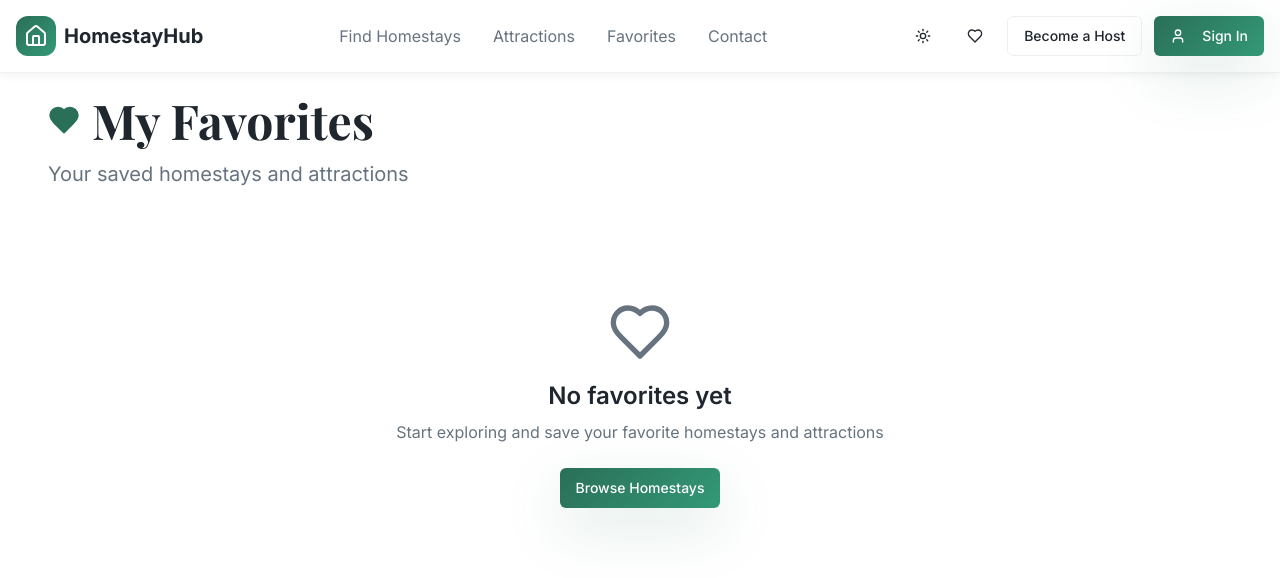
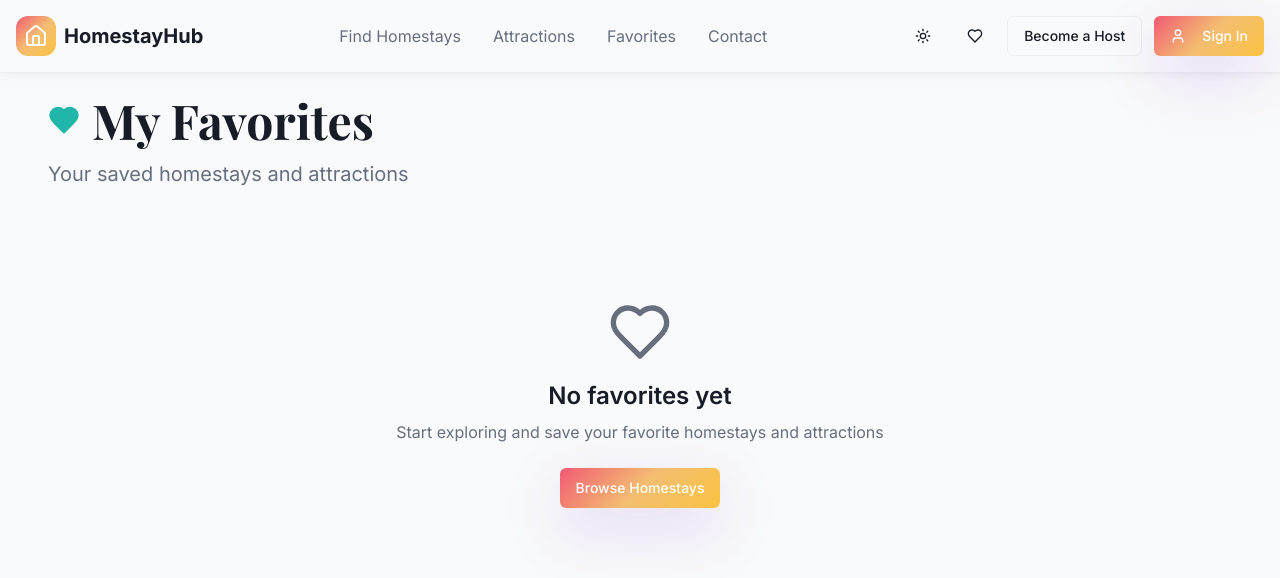
Before and after one commit to 2400031888-shudhanshu/homestayhubteamsak, a React (Vite) app: page /favorites in a window 1280 px wide. Shown: the top 578 px of the page. Built offline with nearby package versions, Linux system fonts and the light colour scheme; the HTML template or start-up script is replaced by a standard one.

Commit message:
Reverted to commit 0ca438ab6bf046c03198f792c6e48f763e4b5d1e

```diff
--- a/src/index.css
+++ b/src/index.css
@@ -2,80 +2,80 @@
 @tailwind components;
 @tailwind utilities;
 
-/* Homestay Finder Design System - Clean, professional green theme */
+/* Travel & Homestay Design System - Dreamy, wanderlust-inspired */
 
 @layer base {
   :root {
-    /* Base colors - clean whites */
-    --background: 0 0% 100%;
-    --foreground: 210 20% 15%;
+    /* Base colors - cool cream tones */
+    --background: 220 20% 98%;
+    --foreground: 220 25% 12%;
 
-    /* Card system */
+    /* Card system - clean and airy */
     --card: 0 0% 100%;
-    --card-foreground: 210 20% 15%;
+    --card-foreground: 220 25% 12%;
 
     /* Popover system */
     --popover: 0 0% 100%;
-    --popover-foreground: 210 20% 15%;
+    --popover-foreground: 220 25% 12%;
 
-    /* Primary - forest green */
-    --primary: 160 45% 30%;
+    /* Primary - dreamy teal for exploration */
+    --primary: 175 70% 42%;
     --primary-foreground: 0 0% 100%;
-    --primary-glow: 160 50% 40%;
+    --primary-glow: 165 75% 55%;
 
-    /* Secondary - soft sage */
-    --secondary: 150 15% 93%;
-    --secondary-foreground: 160 30% 25%;
+    /* Secondary - soft lavender for magic */
+    --secondary: 270 60% 92%;
+    --secondary-foreground: 270 40% 30%;
 
-    /* Muted tones */
-    --muted: 210 10% 95%;
-    --muted-foreground: 210 10% 45%;
+    /* Muted tones - misty grays */
+    --muted: 220 20% 94%;
+    --muted-foreground: 220 10% 45%;
 
-    /* Accent - teal green */
-    --accent: 160 35% 90%;
-    --accent-foreground: 160 45% 25%;
+    /* Accent - sunset rose */
+    --accent: 350 70% 75%;
+    --accent-foreground: 350 40% 25%;
 
     /* Destructive */
     --destructive: 0 84% 60%;
     --destructive-foreground: 0 0% 100%;
 
-    /* Borders and inputs */
-    --border: 210 15% 90%;
-    --input: 210 15% 94%;
-    --ring: 160 45% 30%;
+    /* Borders and inputs - subtle */
+    --border: 220 15% 90%;
+    --input: 220 15% 94%;
+    --ring: 175 70% 42%;
 
-    /* Custom theme tokens */
-    --adventure: 160 45% 30%;
-    --adventure-light: 160 40% 45%;
-    --adventure-dark: 160 50% 22%;
-    --trust: 160 45% 30%;
-    --trust-light: 160 40% 45%;
-    --nature: 155 45% 38%;
-    --nature-light: 155 35% 55%;
-    --warmth: 35 70% 55%;
-    --warmth-light: 35 65% 70%;
-    --gold: 42 80% 55%;
-    --coral: 16 80% 60%;
+    /* Custom travel theme tokens - Dreamy palette */
+    --adventure: 350 85% 65%;
+    --adventure-light: 350 90% 75%;
+    --adventure-dark: 350 80% 50%;
+    --trust: 175 70% 42%;
+    --trust-light: 165 75% 55%;
+    --nature: 155 55% 48%;
+    --nature-light: 155 50% 65%;
+    --warmth: 35 85% 70%;
+    --warmth-light: 35 80% 82%;
+    --gold: 42 95% 62%;
+    --coral: 16 100% 68%;
 
-    /* Gradients */
-    --gradient-sunset: linear-gradient(135deg, hsl(160 45% 30%), hsl(160 50% 40%));
-    --gradient-ocean: linear-gradient(135deg, hsl(160 45% 30%), hsl(180 40% 40%));
-    --gradient-hero: linear-gradient(to right, hsl(210 20% 10% / 0.7), hsl(210 20% 10% / 0.3), transparent);
-    --gradient-nature: linear-gradient(135deg, hsl(155 45% 38%), hsl(160 40% 45%));
-    --gradient-premium: linear-gradient(135deg, hsl(160 45% 30%), hsl(155 45% 38%));
-    --gradient-card: linear-gradient(145deg, hsl(0 0% 100%), hsl(150 10% 98%));
-    --gradient-mesh: radial-gradient(ellipse at top left, hsl(160 45% 30% / 0.06), transparent 50%), radial-gradient(ellipse at bottom right, hsl(155 45% 38% / 0.06), transparent 50%);
+    /* Premium Gradients - Dreamy vibes */
+    --gradient-sunset: linear-gradient(135deg, hsl(350 85% 65%), hsl(35 85% 70%), hsl(42 95% 62%));
+    --gradient-ocean: linear-gradient(135deg, hsl(175 70% 42%), hsl(195 75% 55%), hsl(220 65% 70%));
+    --gradient-hero: linear-gradient(135deg, hsl(270 50% 35% / 0.85), hsl(350 70% 55% / 0.7), hsl(35 85% 60% / 0.5));
+    --gradient-nature: linear-gradient(135deg, hsl(155 55% 48%), hsl(175 60% 52%));
+    --gradient-premium: linear-gradient(135deg, hsl(270 60% 65%), hsl(350 70% 70%));
+    --gradient-card: linear-gradient(145deg, hsl(0 0% 100%), hsl(220 20% 98%));
+    --gradient-mesh: radial-gradient(ellipse at top left, hsl(350 85% 65% / 0.12), transparent 50%), radial-gradient(ellipse at bottom right, hsl(175 70% 42% / 0.12), transparent 50%);
 
-    /* Shadows */
-    --shadow-soft: 0 4px 20px hsl(210 20% 15% / 0.08);
-    --shadow-warm: 0 8px 30px hsl(160 45% 30% / 0.12);
-    --shadow-card: 0 2px 10px hsl(210 20% 15% / 0.06);
-    --shadow-premium: 0 20px 60px hsl(160 45% 30% / 0.15);
-    --shadow-floating: 0 10px 40px hsl(160 45% 30% / 0.1);
-    --shadow-glow: 0 0 40px hsl(160 45% 30% / 0.2);
+    /* Advanced Shadows */
+    --shadow-soft: 0 4px 20px hsl(350 85% 65% / 0.12);
+    --shadow-warm: 0 8px 30px hsl(35 85% 70% / 0.25);
+    --shadow-card: 0 2px 10px hsl(220 25% 12% / 0.06);
+    --shadow-premium: 0 20px 60px hsl(270 60% 50% / 0.18);
+    --shadow-floating: 0 10px 40px hsl(175 70% 42% / 0.15);
+    --shadow-glow: 0 0 40px hsl(350 85% 65% / 0.35);
     --shadow-inner: inset 0 2px 4px hsl(0 0% 0% / 0.05);
 
-    /* Animations */
+    /* Enhanced Animations */
     --transition-smooth: all 0.3s cubic-bezier(0.4, 0, 0.2, 1);
     --transition-bounce: all 0.4s cubic-bezier(0.68, -0.55, 0.265, 1.55);
     --transition-spring: all 0.5s cubic-bezier(0.175, 0.885, 0.32, 1.275);
@@ -89,78 +89,90 @@
     --radius: 0.5rem;
 
     --sidebar-background: 0 0% 98%;
+
     --sidebar-foreground: 240 5.3% 26.1%;
+
     --sidebar-primary: 240 5.9% 10%;
+
     --sidebar-primary-foreground: 0 0% 98%;
+
     --sidebar-accent: 240 4.8% 95.9%;
+
     --sidebar-accent-foreground: 240 5.9% 10%;
+
     --sidebar-border: 220 13% 91%;
+
     --sidebar-ring: 217.2 91.2% 59.8%;
   }
 
   .dark {
-    --background: 210 20% 8%;
-    --foreground: 150 15% 95%;
+    /* Dark theme - mystical night mode */
+    --background: 240 20% 8%;
+    --foreground: 220 20% 96%;
 
-    --card: 210 18% 12%;
-    --card-foreground: 150 15% 95%;
+    --card: 240 18% 12%;
+    --card-foreground: 220 20% 96%;
 
-    --popover: 210 18% 12%;
-    --popover-foreground: 150 15% 95%;
+    --popover: 240 18% 12%;
+    --popover-foreground: 220 20% 96%;
 
-    --primary: 160 50% 45%;
+    --primary: 175 70% 50%;
     --primary-foreground: 0 0% 100%;
-    --primary-glow: 160 55% 55%;
+    --primary-glow: 165 75% 60%;
 
-    --secondary: 160 20% 18%;
-    --secondary-foreground: 150 30% 85%;
+    --secondary: 270 40% 25%;
+    --secondary-foreground: 270 60% 90%;
 
-    --muted: 210 18% 18%;
-    --muted-foreground: 210 10% 60%;
+    --muted: 240 18% 18%;
+    --muted-foreground: 220 10% 60%;
 
-    --accent: 160 30% 20%;
-    --accent-foreground: 160 40% 85%;
+    --accent: 350 60% 50%;
+    --accent-foreground: 350 80% 95%;
 
     --destructive: 0 84% 60%;
     --destructive-foreground: 0 0% 100%;
 
-    --border: 210 15% 22%;
-    --input: 210 15% 20%;
-    --ring: 160 50% 45%;
+    --border: 240 15% 22%;
+    --input: 240 15% 20%;
+    --ring: 175 70% 50%;
 
-    --adventure: 160 50% 45%;
-    --adventure-light: 160 45% 55%;
-    --trust: 160 50% 45%;
-    --trust-light: 160 45% 55%;
-    --nature: 155 45% 45%;
-    --warmth: 35 70% 50%;
-    --gold: 42 80% 52%;
-    --coral: 16 80% 58%;
+    /* Dark mode custom tokens */
+    --adventure: 350 85% 60%;
+    --adventure-light: 350 90% 70%;
+    --trust: 175 70% 50%;
+    --trust-light: 165 75% 60%;
+    --nature: 155 55% 50%;
+    --warmth: 35 80% 55%;
+    --gold: 42 95% 58%;
+    --coral: 16 100% 65%;
 
-    --gradient-sunset: linear-gradient(135deg, hsl(160 50% 35%), hsl(160 55% 45%));
-    --gradient-ocean: linear-gradient(135deg, hsl(160 50% 35%), hsl(180 45% 40%));
-    --gradient-hero: linear-gradient(to right, hsl(210 20% 5% / 0.85), hsl(210 20% 5% / 0.5), transparent);
-    --gradient-nature: linear-gradient(135deg, hsl(155 45% 38%), hsl(160 45% 45%));
-    --gradient-premium: linear-gradient(135deg, hsl(160 50% 35%), hsl(155 45% 40%));
-    --gradient-card: linear-gradient(145deg, hsl(210 18% 12%), hsl(210 18% 16%));
-    --gradient-mesh: radial-gradient(ellipse at top left, hsl(160 50% 35% / 0.12), transparent 50%), radial-gradient(ellipse at bottom right, hsl(155 45% 40% / 0.12), transparent 50%);
+    /* Dark mode gradients */
+    --gradient-sunset: linear-gradient(135deg, hsl(350 85% 55%), hsl(35 80% 55%), hsl(42 90% 55%));
+    --gradient-ocean: linear-gradient(135deg, hsl(175 70% 40%), hsl(195 70% 50%), hsl(220 60% 60%));
+    --gradient-hero: linear-gradient(135deg, hsl(270 45% 25% / 0.9), hsl(350 65% 45% / 0.8), hsl(35 80% 50% / 0.6));
+    --gradient-nature: linear-gradient(135deg, hsl(155 50% 40%), hsl(175 55% 45%));
+    --gradient-premium: linear-gradient(135deg, hsl(270 55% 55%), hsl(350 65% 60%));
+    --gradient-card: linear-gradient(145deg, hsl(240 18% 12%), hsl(240 18% 16%));
+    --gradient-mesh: radial-gradient(ellipse at top left, hsl(350 80% 55% / 0.18), transparent 50%), radial-gradient(ellipse at bottom right, hsl(175 65% 45% / 0.18), transparent 50%);
 
+    /* Dark mode shadows */
     --shadow-soft: 0 4px 20px hsl(0 0% 0% / 0.45);
-    --shadow-warm: 0 8px 30px hsl(160 50% 35% / 0.25);
+    --shadow-warm: 0 8px 30px hsl(350 80% 50% / 0.35);
     --shadow-premium: 0 20px 60px hsl(0 0% 0% / 0.55);
-    --shadow-glow: 0 0 40px hsl(160 50% 35% / 0.3);
+    --shadow-glow: 0 0 40px hsl(350 80% 55% / 0.45);
 
-    --glass-bg: hsl(210 18% 20% / 0.15);
-    --glass-border: hsl(150 15% 35% / 0.25);
+    /* Glass morphism dark */
+    --glass-bg: hsl(240 18% 20% / 0.15);
+    --glass-border: hsl(220 20% 35% / 0.25);
 
-    --sidebar-background: 210 20% 10%;
-    --sidebar-foreground: 150 15% 90%;
-    --sidebar-primary: 160 50% 45%;
+    --sidebar-background: 25 15% 10%;
+    --sidebar-foreground: 35 20% 90%;
+    --sidebar-primary: 14 88% 60%;
     --sidebar-primary-foreground: 0 0% 100%;
-    --sidebar-accent: 210 18% 18%;
-    --sidebar-accent-foreground: 150 15% 90%;
-    --sidebar-border: 210 15% 22%;
-    --sidebar-ring: 160 50% 45%;
+    --sidebar-accent: 25 15% 18%;
+    --sidebar-accent-foreground: 35 20% 90%;
+    --sidebar-border: 25 15% 22%;
+    --sidebar-ring: 14 88% 60%;
   }
 }
 
```
Also changed, not shown: src/components/HeroSection.tsx (line endings or trailing spaces), src/components/NavigationHeader.tsx (line endings or trailing spaces), src/pages/Index.tsx (line endings or trailing spaces).
